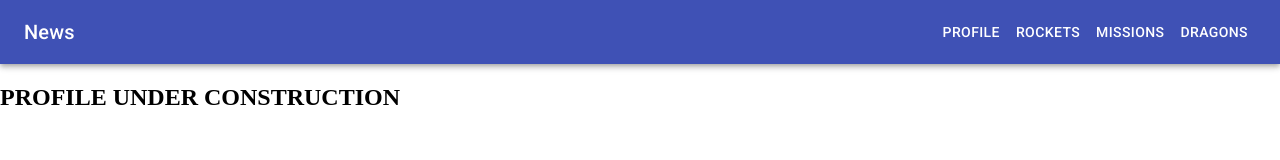
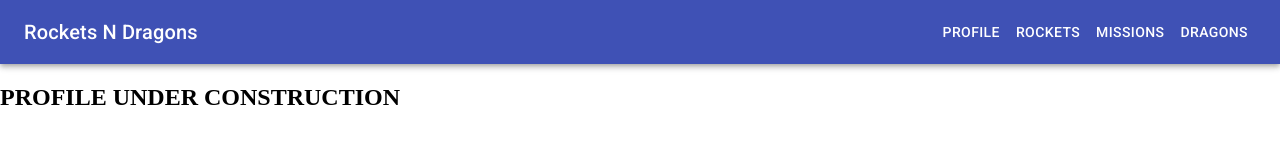
Before and after one commit to RokoVarano/RocketsNDragons, a React (Create React App) app: page / in a window 1280 px wide. Shown: the top 160 px of the page. Built offline with nearby package versions, Linux system fonts and the light colour scheme.

Commit message:
Rockets N dragons title change

```diff
--- a/src/components/NavLink/NavLink.jsx
+++ b/src/components/NavLink/NavLink.jsx
@@ -29,7 +29,7 @@ const NavLink = () => {
     <AppBar position="static">
       <Toolbar>
         <Typography variant="h6" className={classes.title}>
-          News
+          Rockets N Dragons
         </Typography>
 
         <Button color="inherit" onClick={() => handleOnClick('/')}>
```
